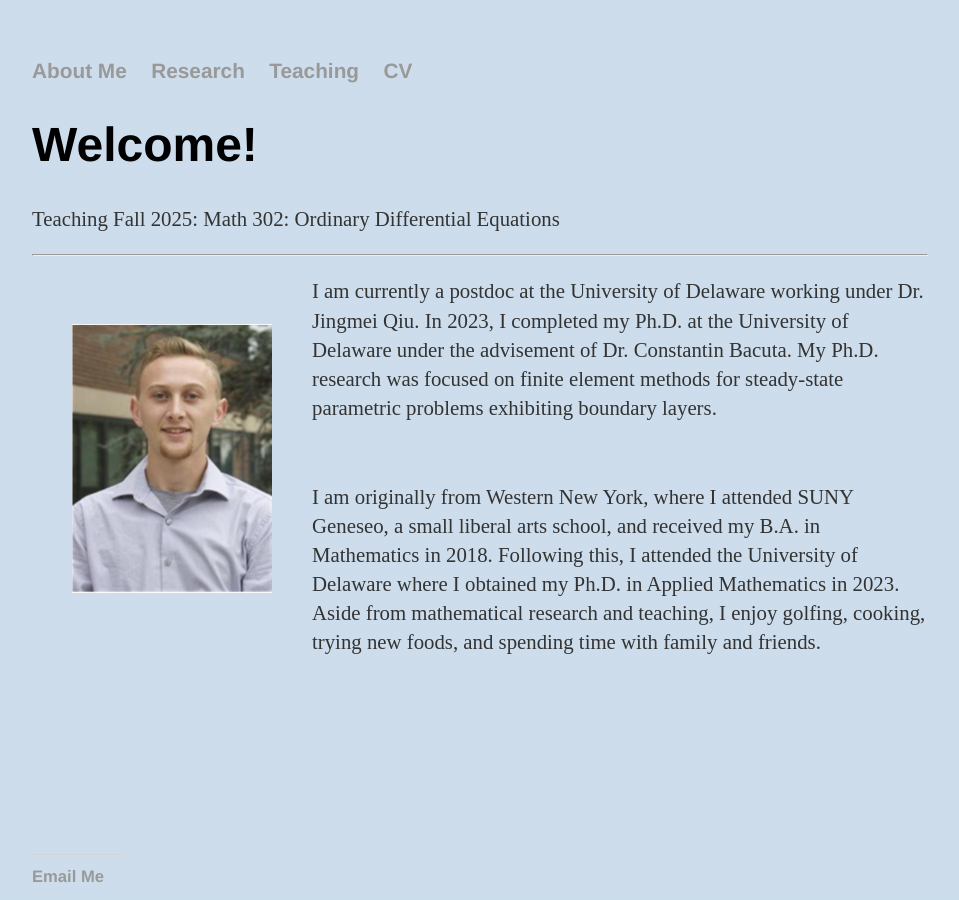
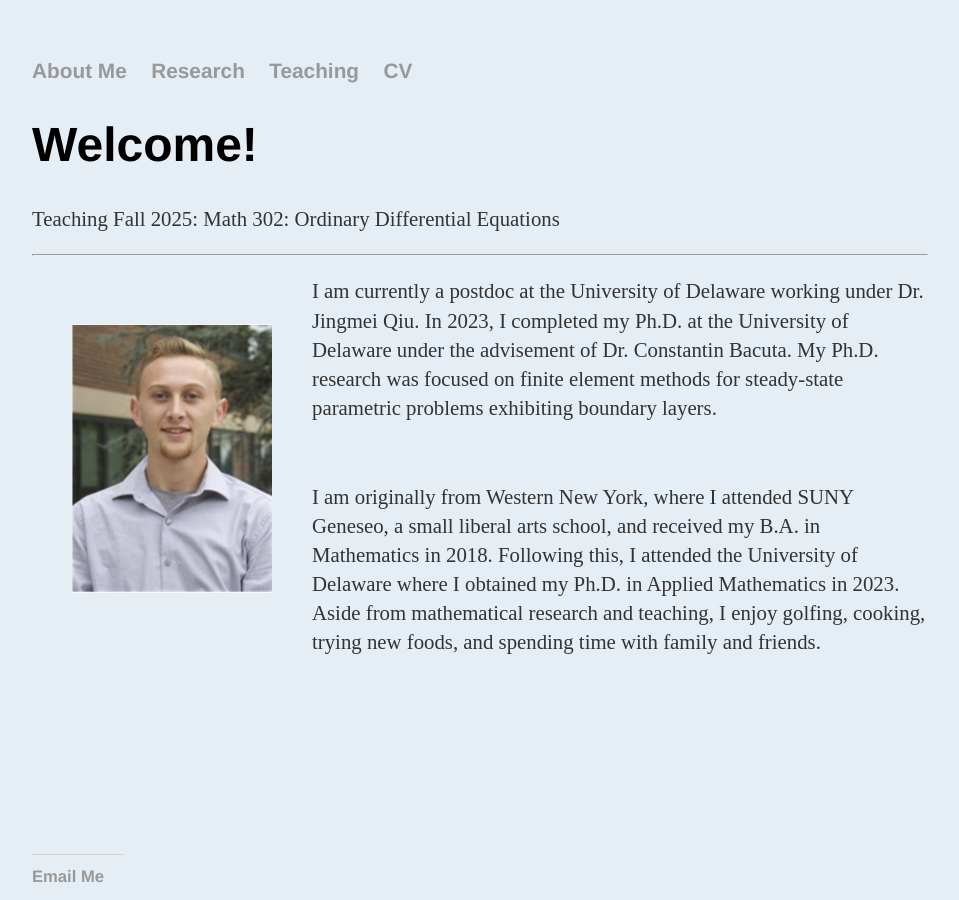
Before and after one commit to dhayes95/dhayes95.github.io, a Jekyll site: the page built from index.html, in a window 1280 px wide. Shown: the whole page, without its empty margins (160-1119 px from the left). Built offline with Jekyll 4.4.1, drawn with Linux system fonts in a browser that asks for light colours.

Commit message:
Update main.css

```diff
--- a/css/main.css
+++ b/css/main.css
@@ -1,7 +1,7 @@
 body {
     margin: 60px auto;
     width: 70%;
-    background-image: linear-gradient(to bottom, rgba(0,83,159,0.2), rgba(0,83,159,0.2));
+    background-image: linear-gradient(to bottom, rgba(0,83,159,0.1), rgba(0,83,159,0.1));
 }
 
 a { text-decoration: none; color: #999; }
```
